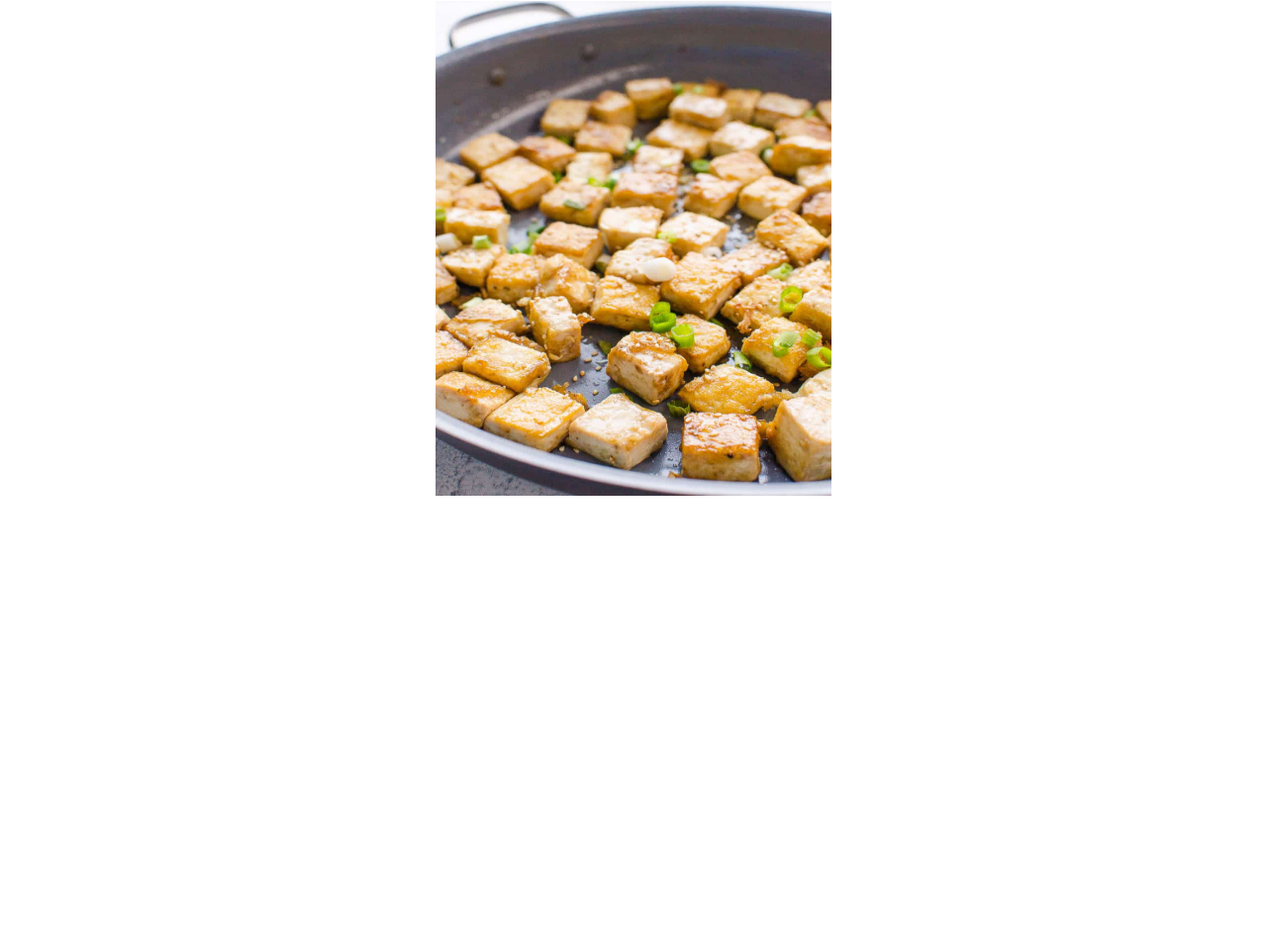
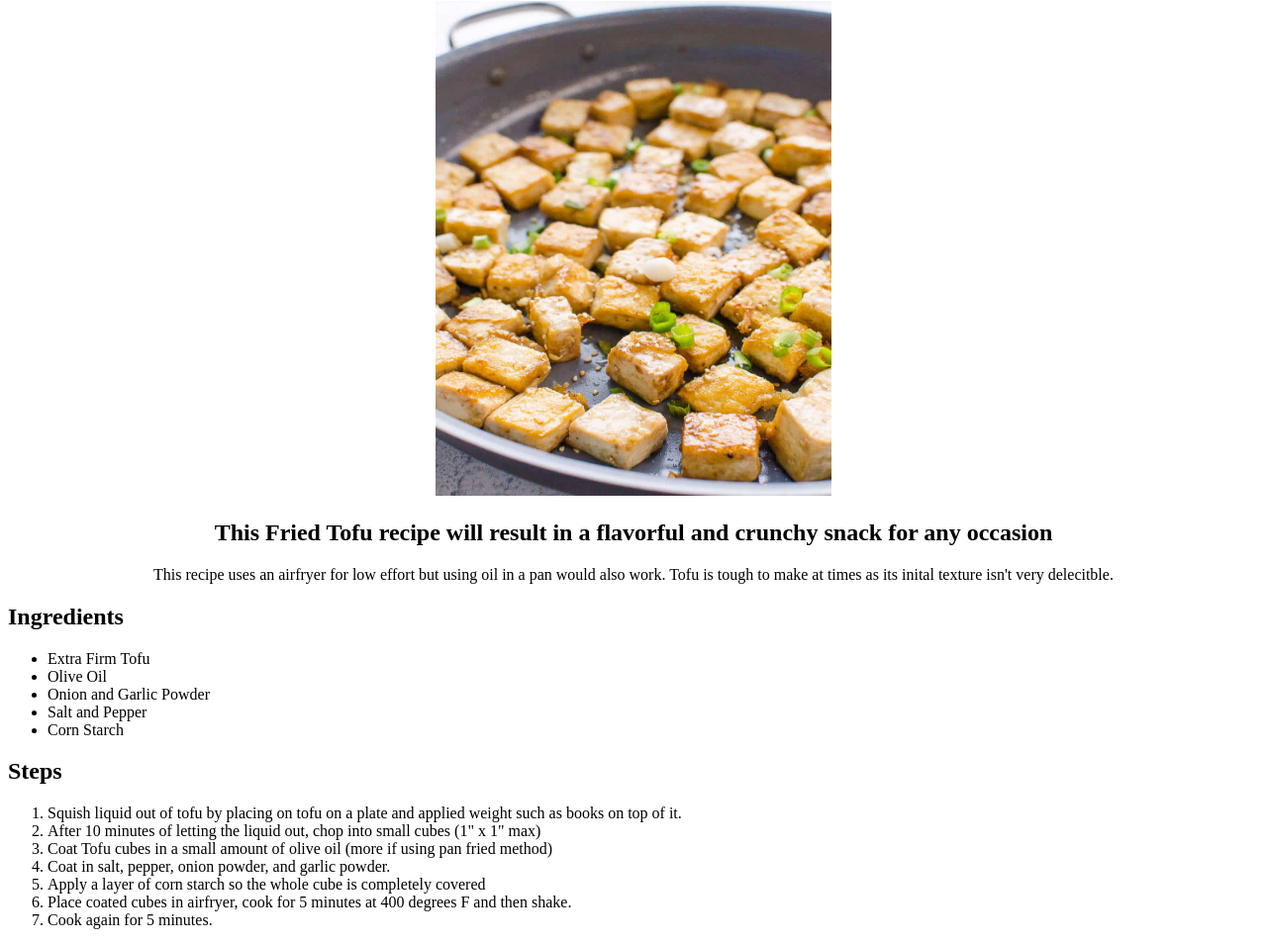
Before and after one commit to AdamWall97/odin-recipes, a plain HTML site: page recipes/FriedTofu.html in a window 1280 px wide. Shown: the part 79-1034 px from the top of the page at 99% size. Before the commit the page ends 800 px from the top, so only its background shows below. Drawn offline with Linux system fonts and the light colour scheme.

Commit message:
Add Ingrediaents and Cooking instructions to page

```diff
--- a/recipes/FriedTofu.html
+++ b/recipes/FriedTofu.html
@@ -14,6 +14,40 @@
             <img src="../Pictures/FriedTofu.jpg"
                     width="400"
                     height="500" />
+        <h2>This Fried Tofu recipe will result in a flavorful and crunchy snack for any occasion</h2>
+        <p>
+            This recipe uses an airfryer for low effort but using oil in a pan would also work.
+            Tofu is tough to make at times as its inital texture isn't very delecitble.
+
+        </p>
     </center>
+
+    <h2>Ingredients</h2>
+
+    <ul>
+        <li>Extra Firm Tofu</li>
+        <li>Olive Oil</li>
+        <li>Onion and Garlic Powder</li>
+        <li>Salt and Pepper</li>
+        <li>Corn Starch</li>
+    </ul>
+
+<h2>Steps</h2>
+<ol>
+    <li>Squish liquid out of tofu by placing on tofu on a plate and applied weight such as books on top of it.</li>
+    <li>After 10 minutes of letting the liquid out, chop into small cubes (1" x 1" max)</li>
+    <li>Coat Tofu cubes in a small amount of olive oil (more if using pan fried method)</li>
+    <li>Coat in salt, pepper, onion powder, and garlic powder.</li>
+    <li>Apply a layer of corn starch so the whole cube is completely covered</li>
+    <li>Place coated cubes in airfryer, cook for 5 minutes at 400 degrees F and then shake.</li>
+    <li>Cook again for 5 minutes.</li>
+
+
+</ol>
+
+
+
+
+
 </body>
 </html>
```
Lines whose indentation alone changed are shown as unchanged.
